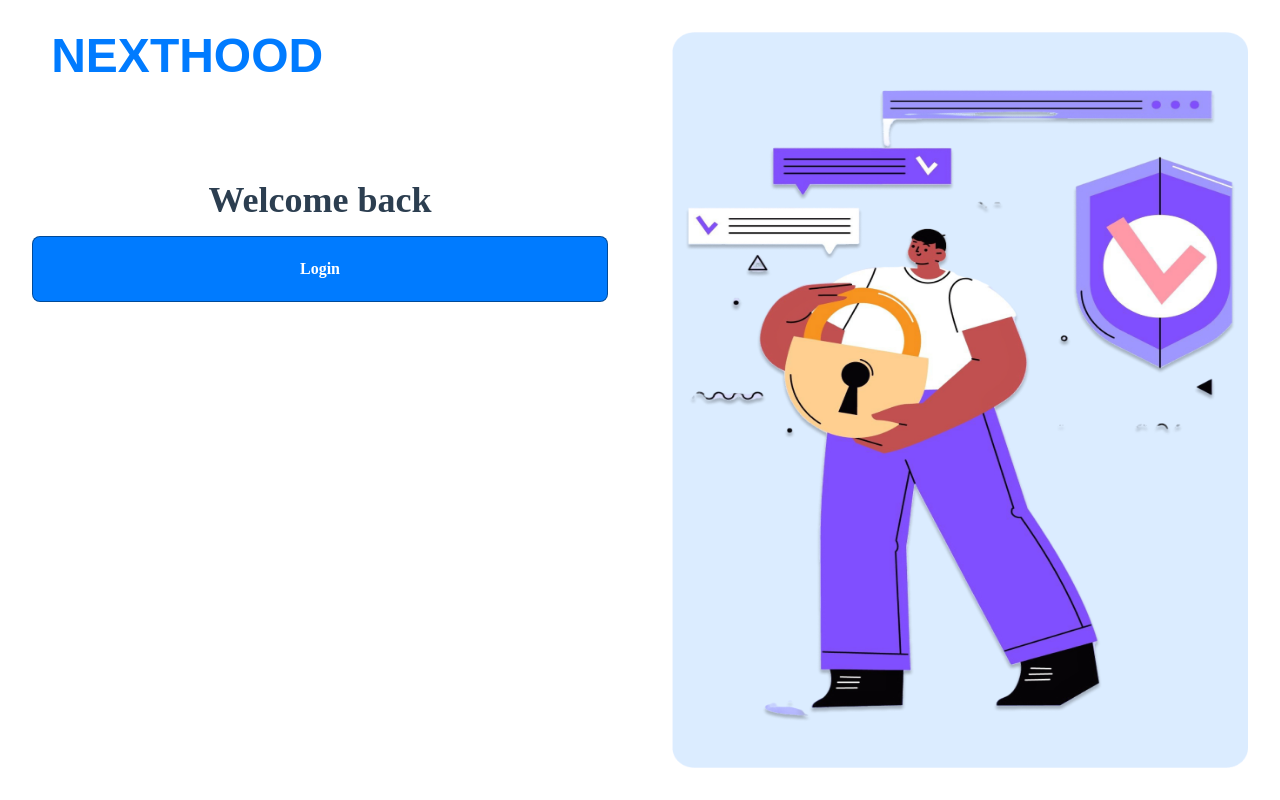
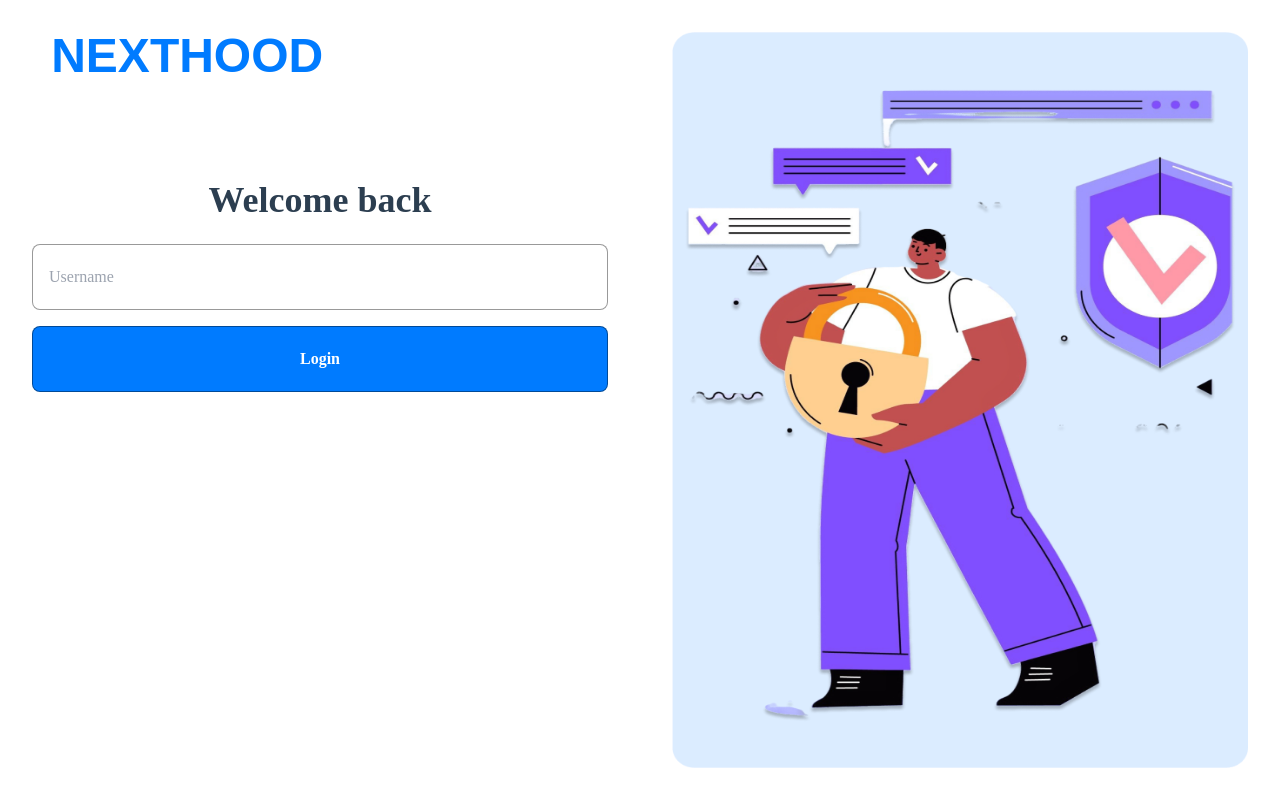
Before and after one commit to Donny-C-1/Nexthood, a React (Vite) app in the folder src/nexthood_frontend/: page /auth/login in a window 1280 px wide. Built offline with nearby package versions, Linux system fonts and the light colour scheme; a web font is replaced by a local one; what @dfinity/auth-client would draw is missing.

Commit message:
minor changes

```diff
--- a/src/nexthood_frontend/src/pages/auth/SignIn.tsx
+++ b/src/nexthood_frontend/src/pages/auth/SignIn.tsx
@@ -1,20 +1,38 @@
-import { useNavigate } from "react-router-dom"
+import { useNavigate } from "react-router-dom";
+import clientPromise from "../../auth_client";
 
-const SignIn = ({client} : {client: any}) => {
-  const navigate = useNavigate()
+const SignIn = ({ client }: { client: any }) => {
+  const navigate = useNavigate();
+  const handleSubmit = async (e: React.FormEvent<HTMLFormElement>) => {
+    e.preventDefault();
+    const client = await clientPromise;
+
+    client.login({
+      identityProvider: `http://localhost:4943?canisterId=${process.env.CANISTER_ID_INTERNET_IDENTITY}#authorize`,
+      onSuccess: () => {
+        console.log("Successfully logged in");
+        navigate("/dashboard");
+      },
+      onError: (err) => {
+        console.log("\n\n!Authentication Error! \n", err);
+      },
+    });
+  };
   return (
     <div className="mt-[100px] px-[5%]">
-     <h2 className="text-[#2C3E50] font-bold text-center w-full text-xl md:text-4xl">
+      <h2 className="text-[#2C3E50] font-bold text-center w-full text-xl md:text-4xl">
         Welcome back
       </h2>
-      <button onClick={() => {
-        // client.login()
-        navigate("/dashboard")
-      }} className="authInput text-white font-semibold text-center bg-primary mt-4 w-full">
+      <form action="" className="mt-6" onSubmit={handleSubmit}>
+        <input type="text" className="authInput w-full" placeholder="Username" />
+        <button
+          className="authInput text-white font-semibold text-center bg-primary mt-4 w-full"
+        >
           Login
         </button>
+      </form>
     </div>
-  )
-}
+  );
+};
 
-export default SignIn
+export default SignIn;
--- a/src/nexthood_frontend/src/pages/auth/Step2.tsx
+++ b/src/nexthood_frontend/src/pages/auth/Step2.tsx
@@ -6,7 +6,10 @@ import clientPromise from "../../auth_client";
 import { useState } from "react";
 
 const Step2 = () => {
-
+  const [focus, setFocus] = useState("")
+  const handleChangeFocus = (name: string) => {
+    setFocus(name)
+  }
   // const client = await clientPromise;
   const navigate = useNavigate()
   const handleSubmit = async (e: React.FormEvent<HTMLFormElement>) => {
--- a/src/nexthood_frontend/src/routes/auth.routes.tsx
+++ b/src/nexthood_frontend/src/routes/auth.routes.tsx
@@ -1,8 +1,8 @@
 import { RouteObject } from 'react-router-dom';
 import AuthLayout from '../components/layout/auth.layout';
-import SignIn from '../pages/auth/SignIn';
 import SignUp from '../pages/auth/SignUp';
 import Step2 from '../pages/auth/Step2';
+import SignIn from '../pages/auth/SignIn';
 
 
 //we can return the client and pass it here with the asnc func:
--- a/src/nexthood_frontend/src/routes/dashboard.routes.tsx
+++ b/src/nexthood_frontend/src/routes/dashboard.routes.tsx
@@ -21,7 +21,7 @@ const ProtectedRoute = () => {
     return <div>Loading...</div>;
   }
 
-  return isAuthenticated ? <Home /> : <Navigate to={"/auth/signup"} replace />;
+  return isAuthenticated ? <Home /> : <Navigate to={"/auth/login"} replace />;
 }
 
 const DashboardRoutes: RouteObject = {
```
